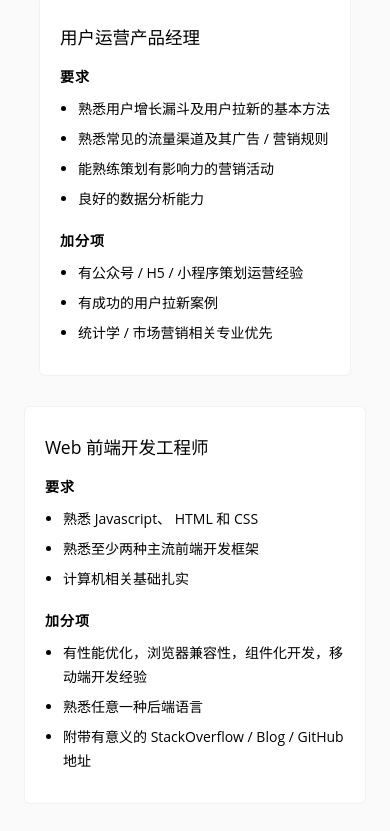
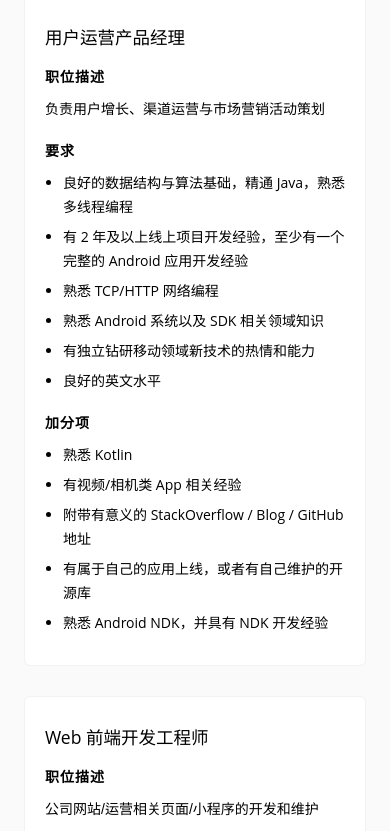
Before and after one commit to sundayfun/sunday.github.io, a plain HTML site: page index.html in a window 390 px wide. Shown: the part 3300-4131 px from the top of the page. Drawn offline with nearby package versions, Linux system fonts and the light colour scheme; a script that the page names is missing.

Commit message:
Fixed text box issue

```diff
--- a/css/sunday-morning-jobs.webflow.css
+++ b/css/sunday-morning-jobs.webflow.css
@@ -1969,6 +1969,12 @@
   margin-right: auto;
   margin-left: auto;
   text-align: center;
+}
+
+.text-block-103 {
+  margin-top: 10px;
+  margin-right: 30px;
+  margin-left: 30px;
 }
 
 html.w-mod-js *[data-ix="header-load"] {
@@ -3943,6 +3949,7 @@ html.w-mod-js *[data-ix="open-position-page"] {
     height: 30px;
   }
   .div-block-95 {
+    overflow: hidden;
     background-color: #fafafa;
   }
   .div-block-96 {
@@ -4007,4 +4014,12 @@ html.w-mod-js *[data-ix="open-position-page"] {
     width: auto;
     color: #000;
   }
-}
+  .text-block-103 {
+    margin-top: 10px;
+    margin-right: 20px;
+    margin-left: 20px;
+    color: #000;
+    font-size: 14px;
+    line-height: 24px;
+  }
+}
--- a/index.html
+++ b/index.html
@@ -1,6 +1,6 @@
 <!DOCTYPE html>
 <!--  This site was created in Webflow. http://www.webflow.com  -->
-<!--  Last Published: Tue Mar 27 2018 13:55:57 GMT+0000 (UTC)  -->
+<!--  Last Published: Tue Mar 27 2018 14:33:29 GMT+0000 (UTC)  -->
 <html data-wf-page="5aa8d73ceabaa4fd727fece5" data-wf-site="5aa8d73ceabaa451647fecf8">
 <head>
   <meta charset="utf-8">
@@ -18,7 +18,7 @@
   <link href="images/unicorn4-v1.0-32.png" rel="shortcut icon" type="image/x-icon">
   <link href="images/unicorn4-v1.0--256.png" rel="apple-touch-icon">
 
-  <!-- Global site tag (gtag.js) - Google Analytics -->
+ <!-- Global site tag (gtag.js) - Google Analytics -->
   <script async src="https://www.googletagmanager.com/gtag/js?id=UA-114998163-1"></script>
   <script>
     window.dataLayer = window.dataLayer || [];
@@ -118,18 +118,24 @@
       <div class="div-block-91">
         <div class="div-block-97"></div>
         <div class="text-block-75">用户运营产品经理</div>
+        <div class="text-block-76">职位描述</div>
+        <div class="text-block-103">负责用户增长、渠道运营与市场营销活动策划</div>
         <div class="text-block-76">要求</div>
         <ul class="unordered-list-4">
-          <li class="list-item-5">熟悉用户增长漏斗及用户拉新的基本方法</li>
-          <li class="list-item-5">熟悉常见的流量渠道及其广告 / 营销规则</li>
-          <li class="list-item-5">能熟练策划有影响力的营销活动</li>
-          <li class="list-item-5">良好的数据分析能力</li>
+          <li class="list-item-5">良好的数据结构与算法基础，精通 Java，熟悉多线程编程</li>
+          <li class="list-item-5">有 2 年及以上线上项目开发经验，至少有一个完整的 Android 应用开发经验</li>
+          <li class="list-item-5">熟悉 TCP/HTTP 网络编程</li>
+          <li class="list-item-5">熟悉 Android 系统以及 SDK 相关领域知识</li>
+          <li class="list-item-5">有独立钻研移动领域新技术的热情和能力</li>
+          <li class="list-item-5">良好的英文水平</li>
         </ul>
         <div class="text-block-76">加分项</div>
         <ul class="unordered-list-4">
-          <li class="list-item-5">有公众号 / H5 / 小程序策划运营经验</li>
-          <li class="list-item-5">有成功的用户拉新案例</li>
-          <li class="list-item-5">统计学 / 市场营销相关专业优先</li>
+          <li class="list-item-5">熟悉 Kotlin</li>
+          <li class="list-item-5">有视频/相机类 App 相关经验</li>
+          <li class="list-item-5">附带有意义的 StackOverflow / Blog / GitHub 地址</li>
+          <li class="list-item-5">有属于自己的应用上线，或者有自己维护的开源库</li>
+          <li class="list-item-5">熟悉 Android NDK，并具有 NDK 开发经验</li>
         </ul>
         <div class="div-block-92"></div>
       </div>
@@ -137,6 +143,8 @@
         <div class="div-block-97"></div>
         <div class="text-block-75">Web 前端开发工程师
         </div>
+        <div class="text-block-76">职位描述</div>
+        <div class="text-block-103">公司网站/运营相关页面/小程序的开发和维护</div>
         <div class="text-block-76">要求</div>
         <ul class="unordered-list-4">
           <li class="list-item-5">熟悉 Javascript、 HTML 和 CSS</li>
@@ -154,7 +162,7 @@
     </div>
     <div class="div-block-98"></div>
     <div class="div-block-94"></div>
-    <div class="text-block-102">同时我们也在招聘应届生/实习生，酌情放宽要求。</div>
+    <div class="text-block-102">同时我们也在招聘应届生 / 实习生，酌情放宽要求。</div>
     <div class="div-block-100">
       <div class="text-block-100">联系我们:</div>
       <a href="#" class="link-block-11 w-inline-block">
```
Also changed, not shown: 401.html (+1 -1 lines), 404.html (+1 -1 lines).
